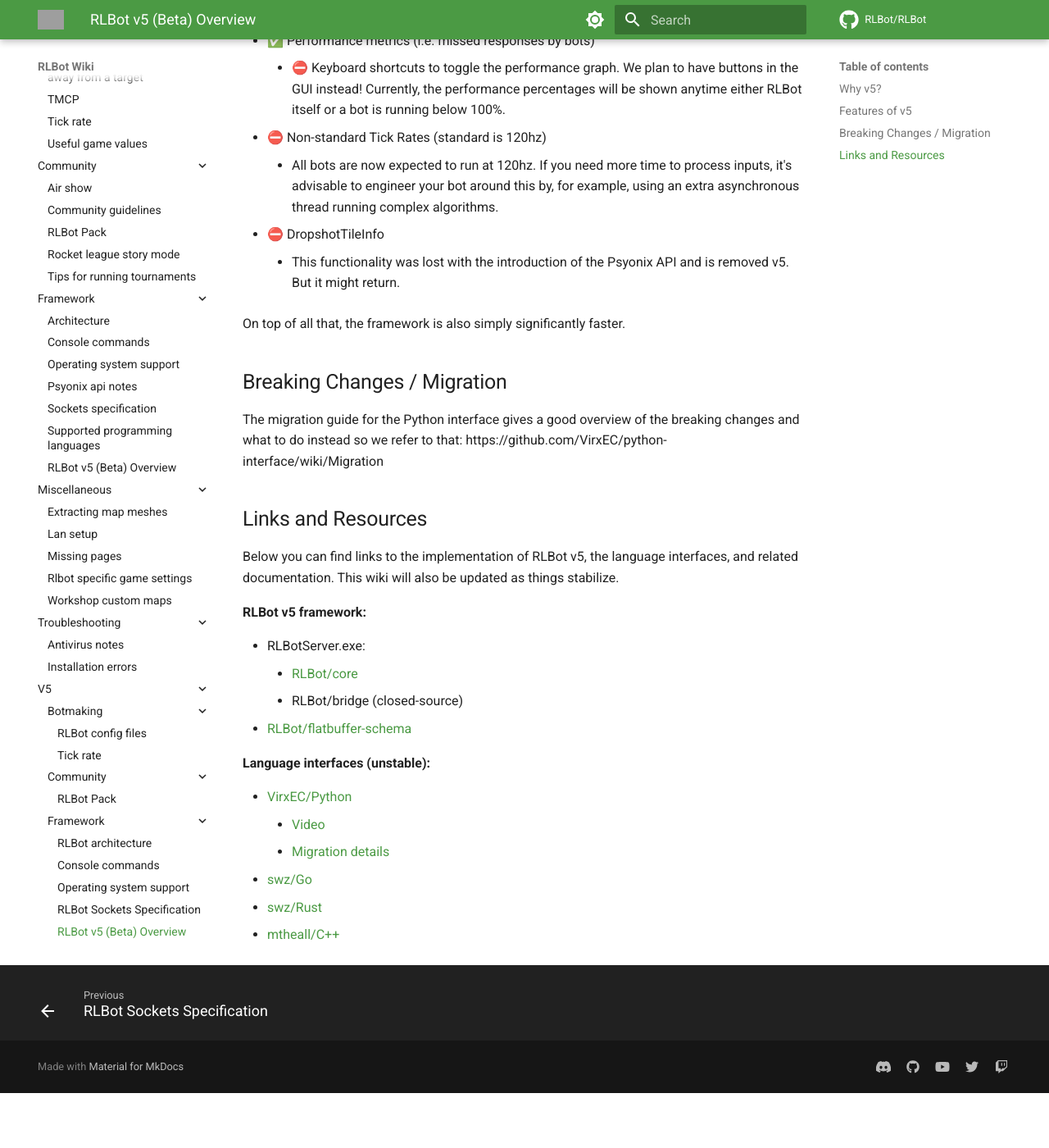
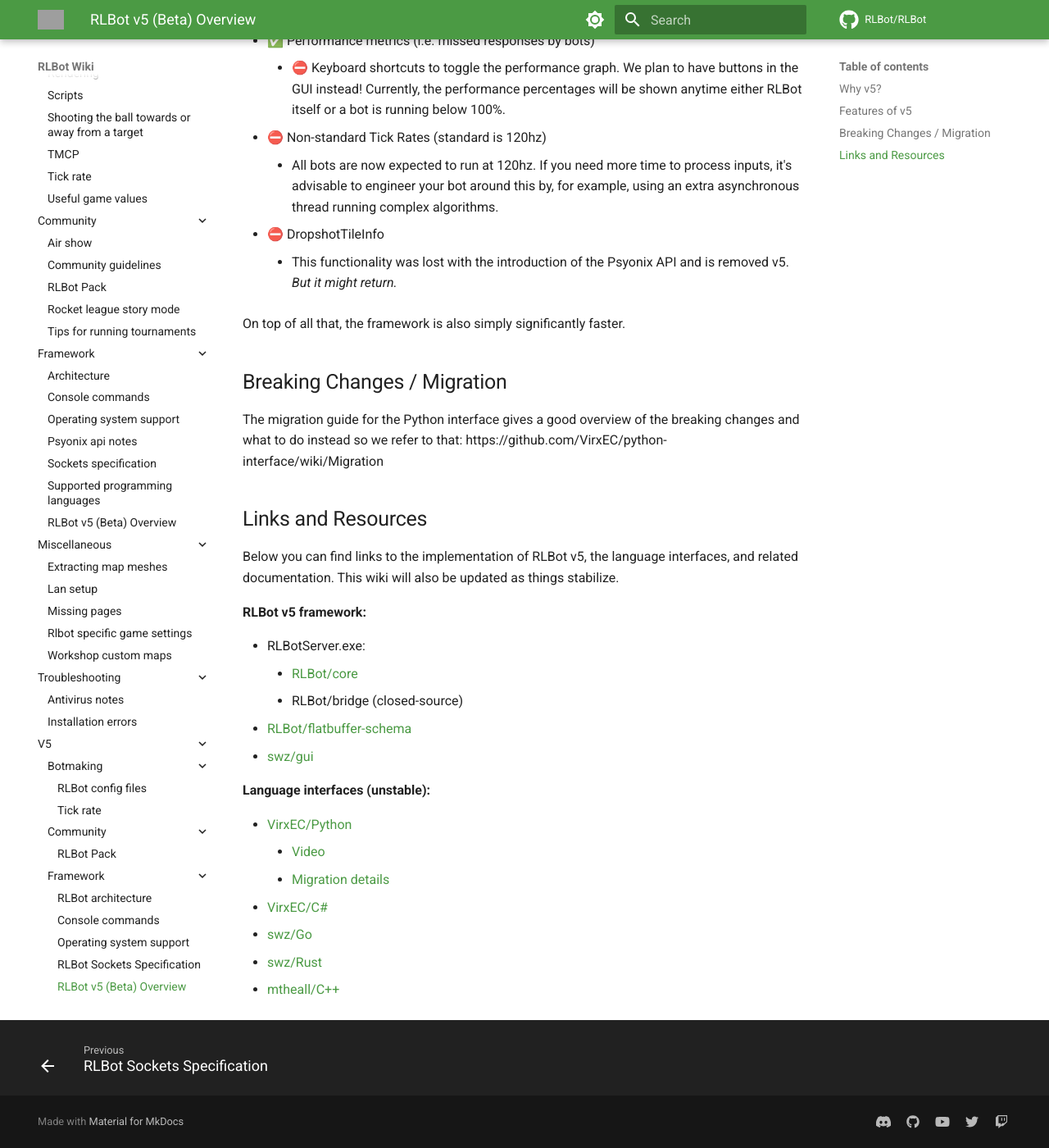
Before and after one commit to RLBot/wiki, an MkDocs documentation site: the page built from docs/v5/framework/v5.md, in a window 1280 px wide and 1400 px high, scrolled down 3614 px. Shown: the whole window at 82% size. Built offline with MkDocs 1.6.1 and Material for MkDocs 9.7.7, drawn with Linux system fonts in a browser that asks for light colours; comment, search, counter and statistics services are not loaded; before the commit the page ends 4947 px from its top, so only the background shows below that; grey boxes are pictures that could not be loaded.

Commit message:
Update links and resources

```diff
--- a/docs/v5/framework/v5.md
+++ b/docs/v5/framework/v5.md
@@ -116,7 +116,7 @@
     - All bots are now expected to run at 120hz. If you need more time to process inputs, it's advisable to
     engineer your bot around this by, for example, using an extra asynchronous thread running complex algorithms.
 - ⛔ DropshotTileInfo
-    - This functionality was lost with the introduction of the Psyonix API and is removed v5. But it might return.
+    - This functionality was lost with the introduction of the Psyonix API and is removed v5. *But it might return.*
 
 On top of all that, the framework is also simply significantly faster.
 
@@ -136,12 +136,14 @@
     - [RLBot/core](https://github.com/RLBot/core)
     - RLBot/bridge (closed-source)
 - [RLBot/flatbuffer-schema](https://github.com/RLBot/flatbuffers-schema)
+- [swz/gui](https://github.com/swz-git/gui)
 
 **Language interfaces (unstable):**
 
 - [VirxEC/Python](https://github.com/VirxEC/python-interface)
     - [Video](https://youtu.be/GLqvodQ942A?si=IjvvjKeHhKnwrErM)
     - [Migration details](https://github.com/VirxEC/python-interface/wiki/Migration)
+- [VirxEC/C#](https://github.com/VirxEC/csharp-interface)
 - [swz/Go](https://github.com/swz-git/go-interface)
 - [swz/Rust](https://github.com/swz-git/rust-interface)
 - [mtheall/C++](https://github.com/mtheall/RLBotCPP)
```
Also changed, not shown: docs/index.md (+1 -1 lines).
